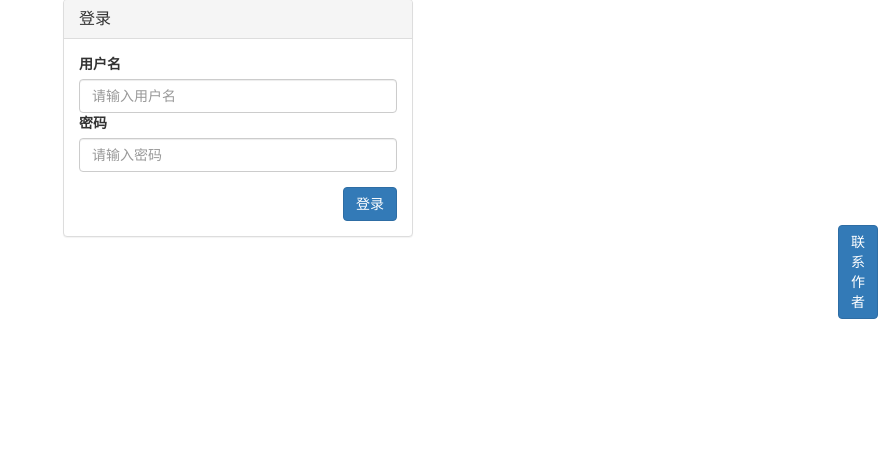
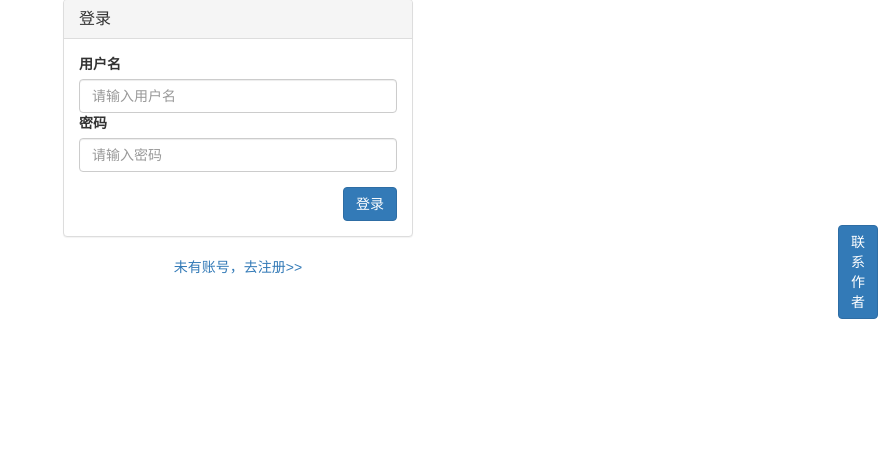
Before and after one commit to Lius1212/myweb, a Django app: page /user/login/ in a window 1280 px wide. Shown: the part 161-611 px from the top of the page, without its empty margins (402-1280 px from the left). Run offline with Django 3.2, Linux system fonts and the light colour scheme; some libraries are stand-ins or nearby versions.

Commit message:
m修改主页和登录页页面

```diff
--- a/static/user.css
+++ b/static/user.css
@@ -19,3 +19,6 @@ ul.homepage-ul li{
     text-align:center;
     display: none;
 }
+.login_register_tips{
+    text-align: center;
+}
--- a/user/templates/user/login.html
+++ b/user/templates/user/login.html
@@ -1,5 +1,9 @@
 {% extends 'base.html' %}
 {% block title %}登录{% endblock %}
+{% block head_expends %}
+    {% load staticfiles %}
+    <link rel="stylesheet" href="{% static 'user.css' %}">
+{% endblock %}
 {% block content %}
     <div class="container">
         <div class="col-md-4 col-md-offset-4">
@@ -23,6 +27,7 @@
                         </form>
                     </div>
                 </div>
+                    <div class="login_register_tips"><a href="{% url 'register' %}?from={{ request.get_full_path }}" >未有账号，去注册>></a></div>
             {% else %}
                 <span>已登录，跳转到首页...</span>
                 <script type="text/javascript">
--- a/user/templates/user/register.html
+++ b/user/templates/user/register.html
@@ -1,5 +1,9 @@
 {% extends 'base.html' %}
 {% block title %}注册{% endblock %}
+{% block head_expends %}
+    {% load staticfiles %}
+    <link rel="stylesheet" href="{% static 'user.css' %}">
+{% endblock %}
 {% block content %}
     <div class="container">
         <div class="col-md-4 col-md-offset-4">
@@ -24,6 +28,7 @@
                         </form>
                     </div>
                 </div>
+                <div class="login_register_tips"><a href="{% url 'login' %}?from={{ request.get_full_path }}" >已有账号，去登录>></a></div>
             {% else %}
                 <span>已登录，跳转到首页...</span>
                 <script type="text/javascript">
```
Also changed, not shown: templates/home.html (+3 -9 lines), README.md, 1 other file.
